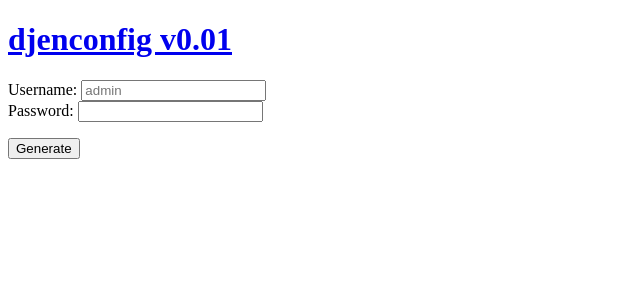
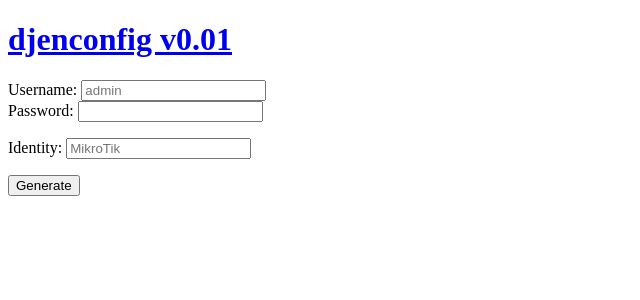
Before and after one commit to head47/djenconfig, a Django app: template config_creator/templates/config_creator/genform.html in a window 1280 px wide. Shown: the top 300 px of the page, without its empty margins (0-640 px from the left). Run offline with Django 3.2, Linux system fonts and the light colour scheme; the template is opened without the code that fills it: most values are stand-ins (such as "Sample title", 1, 10 or a date in 2020).

Commit message:
identity input

```diff
--- a/config_creator/templates/config_creator/genform.html
+++ b/config_creator/templates/config_creator/genform.html
@@ -13,6 +13,10 @@
         <label for="password">Password:</label>
         <input type="password" name="password" id="password">
       </p>
+      <p>
+        <label for="identity">Identity:</label>
+        <input type="text" name="identity" id="identity" placeholder="MikroTik">
+      </p>
       <p><input type="submit" value="Generate"></p>
     </form>
   </body>
--- a/config_creator/views.py
+++ b/config_creator/views.py
@@ -24,9 +24,9 @@ def genform(request, template):
     return response
 
 def generate(request, template):
-    identity = 'Switch0'
     username = request.GET['username'].replace('\n',' ')
     password = request.GET['password'].replace('\n',' ')
+    identity = request.GET['identity'].replace('\n',' ')
     fd, outfile = tempfile.mkstemp(suffix='.rsc')
     os.close(fd)
     uplink = 'ether1'
```
